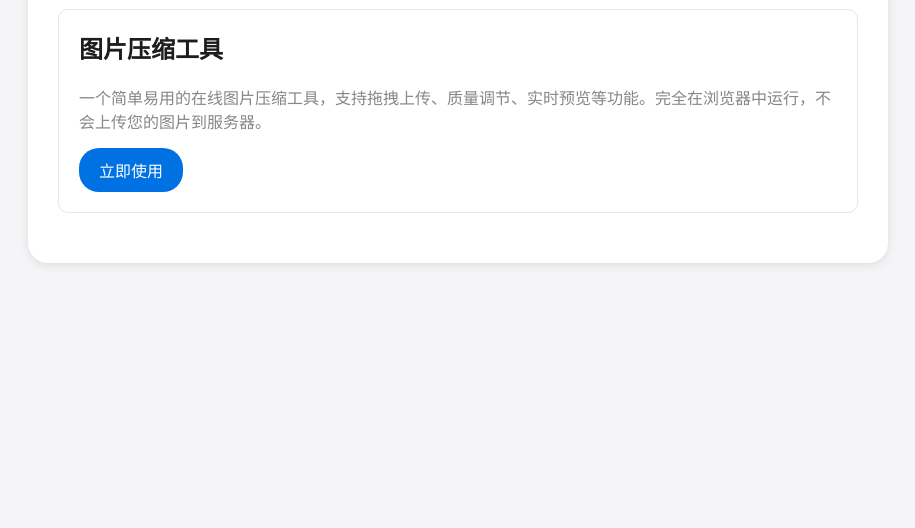
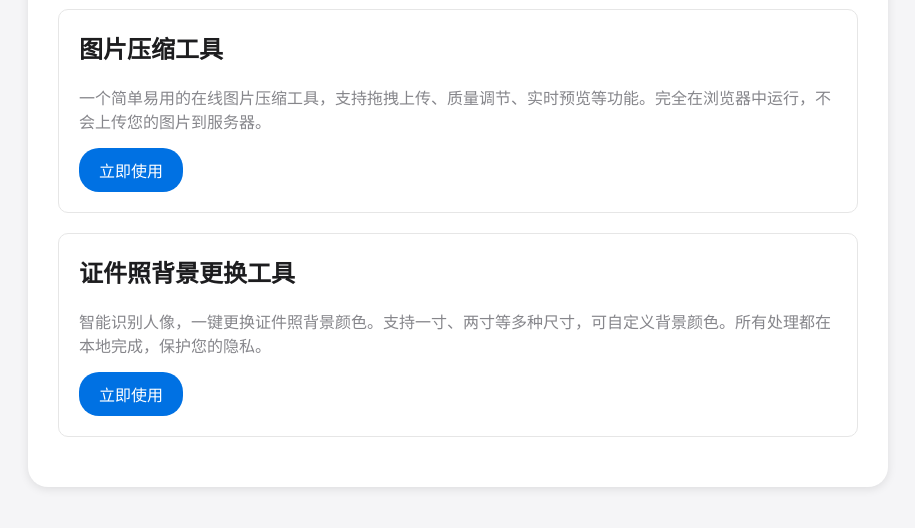
Before and after one commit to wangpan01/file-compression, a plain HTML site: page index.html in a window 1280 px wide. Shown: the part 138-666 px from the top of the page, without its empty margins (182-1097 px from the left). Drawn offline with Linux system fonts and the light colour scheme.

Commit message:
更新主页，添加证件照背景更换工具的入口

```diff
--- a/index.html
+++ b/index.html
@@ -65,6 +65,11 @@
             <p>一个简单易用的在线图片压缩工具，支持拖拽上传、质量调节、实时预览等功能。完全在浏览器中运行，不会上传您的图片到服务器。</p>
             <a href="./image-compressor/index.html">立即使用</a>
         </div>
+        <div class="tool-card">
+            <h2>证件照背景更换工具</h2>
+            <p>智能识别人像，一键更换证件照背景颜色。支持一寸、两寸等多种尺寸，可自定义背景颜色。所有处理都在本地完成，保护您的隐私。</p>
+            <a href="./photo-background/index.html">立即使用</a>
+        </div>
     </div>
 </body>
 </html>
```
